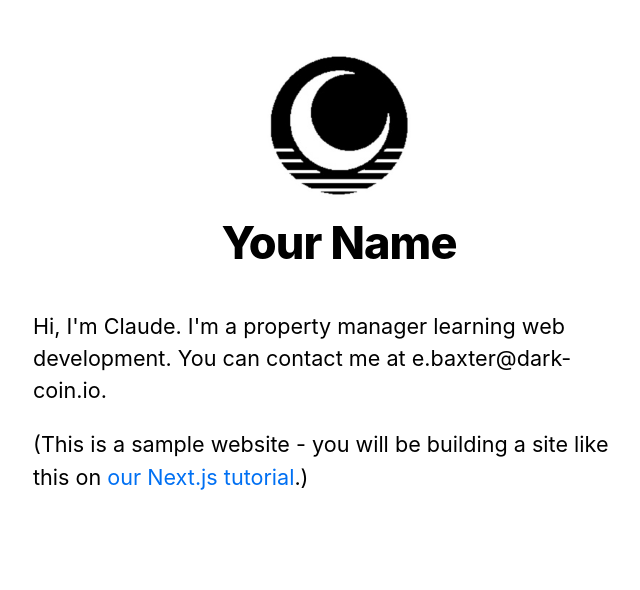
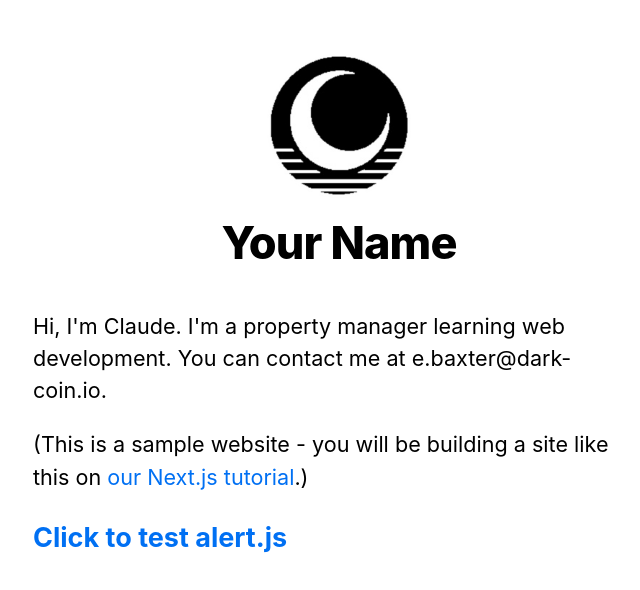
Before and after one commit to claudebaxter/next-react, a Next.js app: page / in a window 1280 px wide. Shown: the top 590 px of the page, without its empty margins (301-941 px from the left). Built offline with nearby package versions, Linux system fonts and the light colour scheme.

Commit message:
Using classnames library to toggle classes, created an example of an 'Alert' component which accepts 'type,' which can be 'success' (green) or 'error' (red)

```diff
--- a/package.json
+++ b/package.json
@@ -6,6 +6,7 @@
     "start": "next start"
   },
   "dependencies": {
+    "classnames": "^2.3.1",
     "next": "latest",
     "react": "17.0.2",
     "react-dom": "17.0.2"
--- /dev/null
+++ b/pages/alert.module.css
@@ -0,0 +1,6 @@
+.success {
+    color: green;
+}
+.error {
+    color: red;
+}
--- a/pages/index.js
+++ b/pages/index.js
@@ -1,6 +1,7 @@
 import Head from 'next/head';
 import Layout, { siteTitle } from '../components/layout';
 import utilStyles from '../styles/utils.module.css';
+import Link from 'next/link';
 
 export default function Home() {
   return (
@@ -15,6 +16,11 @@ export default function Home() {
           <a href="https://nextjs.org/learn">our Next.js tutorial</a>.)
         </p>
       </section>
+      <h2 className="alert">
+        <Link href="/alert">
+            <a>Click to test alert.js</a>
+        </Link>
+      </h2>
     </Layout>
   );
 }
```
Also changed, not shown: pages/alert.js (added, +15 -0 lines), 1 other file (tests, documents, lock files or other folders).
